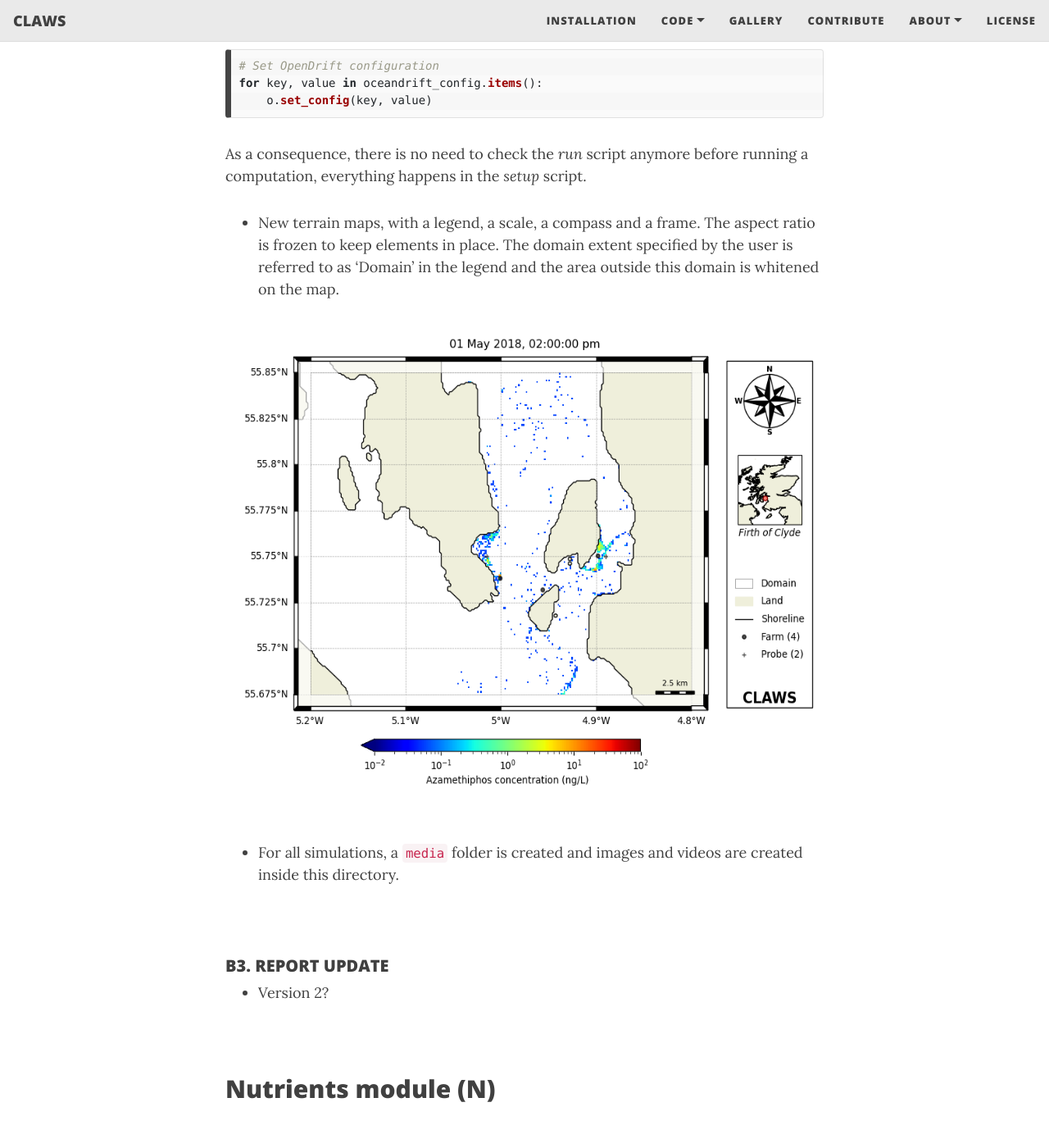
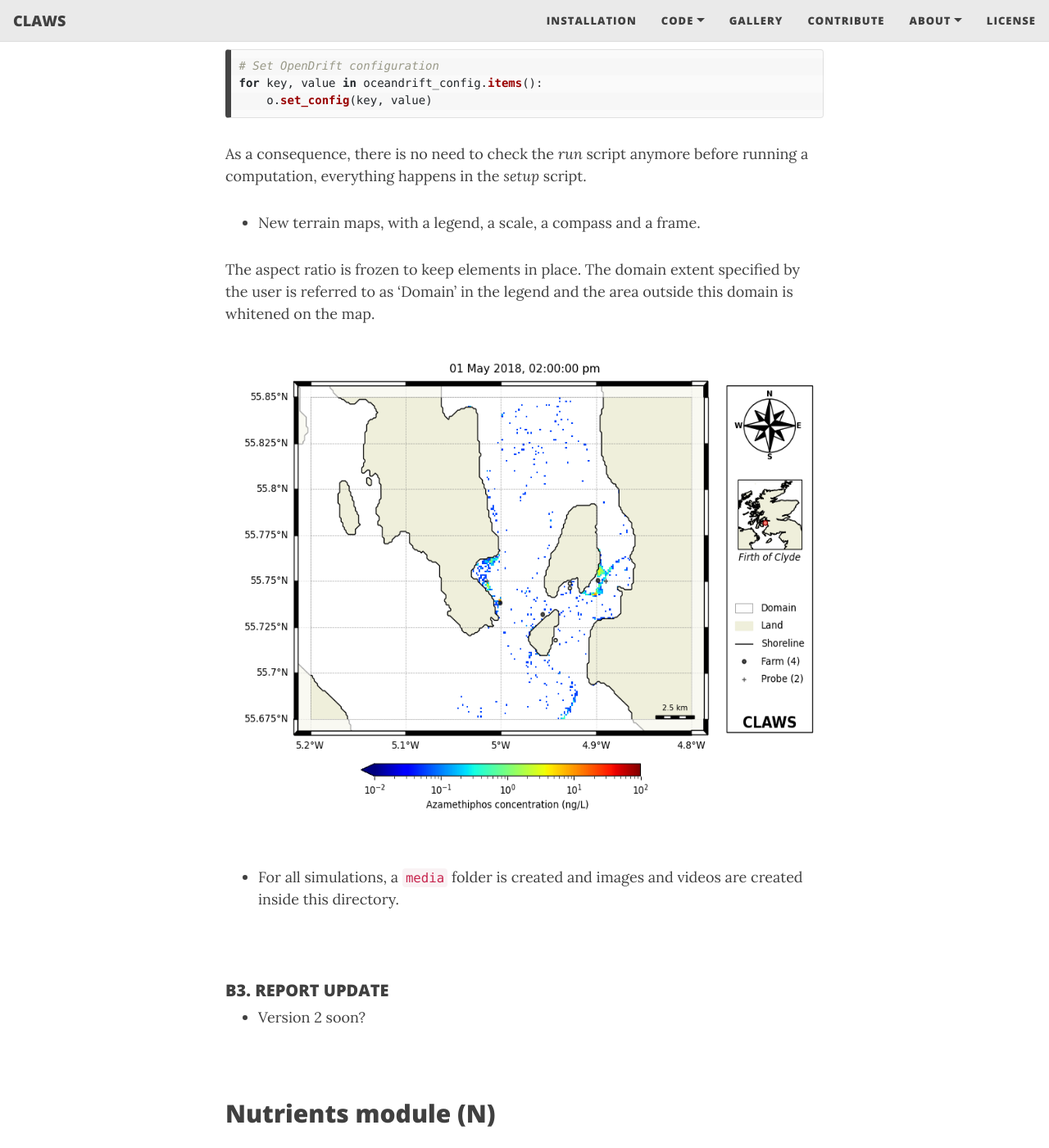
Before and after one commit to claws-scot/claws-scot.github.io, a Jekyll site: the page built from meetings/meeting-220623-N.md, in a window 1280 px wide and 1400 px high, scrolled down 4014 px. Shown: the whole window at 82% size. Built offline with Jekyll 4.4.1, drawn with Linux system fonts in a browser that asks for light colours; nearby versions of some CDN libraries.

Commit message:
Editing web pages

```diff
--- a/meetings/meeting-220623-N.md
+++ b/meetings/meeting-220623-N.md
@@ -138,7 +138,9 @@ for key, value in oceandrift_config.items():
 
 As a consequence, there is no need to check the _run_ script anymore before running a computation, everything happens in the _setup_ script.
 
-- New terrain maps, with a legend, a scale, a compass and a frame. The aspect ratio is frozen to keep elements in place. The domain extent specified by the user is referred to as 'Domain' in the legend and the area outside this domain is whitened on the map.
+- New terrain maps, with a legend, a scale, a compass and a frame.
+
+The aspect ratio is frozen to keep elements in place. The domain extent specified by the user is referred to as 'Domain' in the legend and the area outside this domain is whitened on the map.
 
 <p align="center">
   <img src="/docs/meeting/220623/concentration_0330.png" style="height:600px">
@@ -148,7 +150,7 @@ As a consequence, there is no need to check the _run_ script anymore before runn
 
 &nbsp;
 <h5>B3. REPORT UPDATE</h5>
-- Version 2?
+- Version 2 soon?
 
 
 &nbsp;
```
